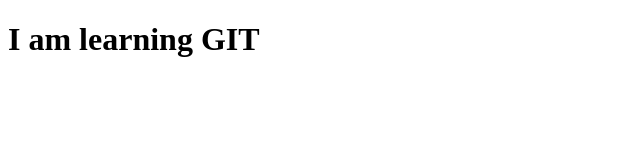
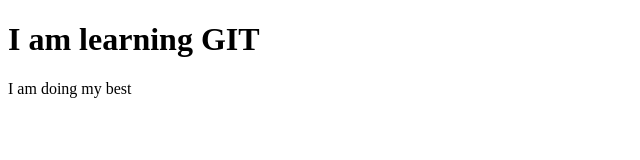
Before and after one commit to raihansan/repo_toworkwith_git, a plain HTML site: page index.html in a window 1280 px wide. Shown: the whole page, without its empty margins (0-640 px from the left). Drawn offline with Linux system fonts and the light colour scheme.

Commit message:
change index.html and add style.css

```diff
--- a/index.html
+++ b/index.html
@@ -8,5 +8,6 @@
 </head>
 <body>
     <h1>I am learning GIT</h1>
+    <p>I am doing my best</p>
 </body>
 </html>
--- /dev/null
+++ b/style.css
@@ -0,0 +1,3 @@
+body{
+    background-color: azure;
+}
```
